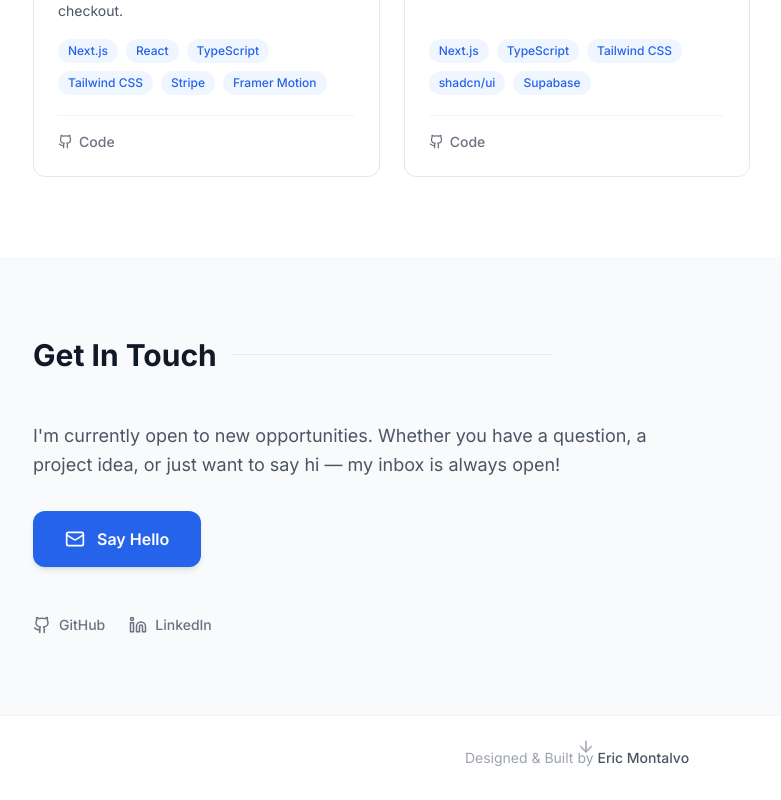
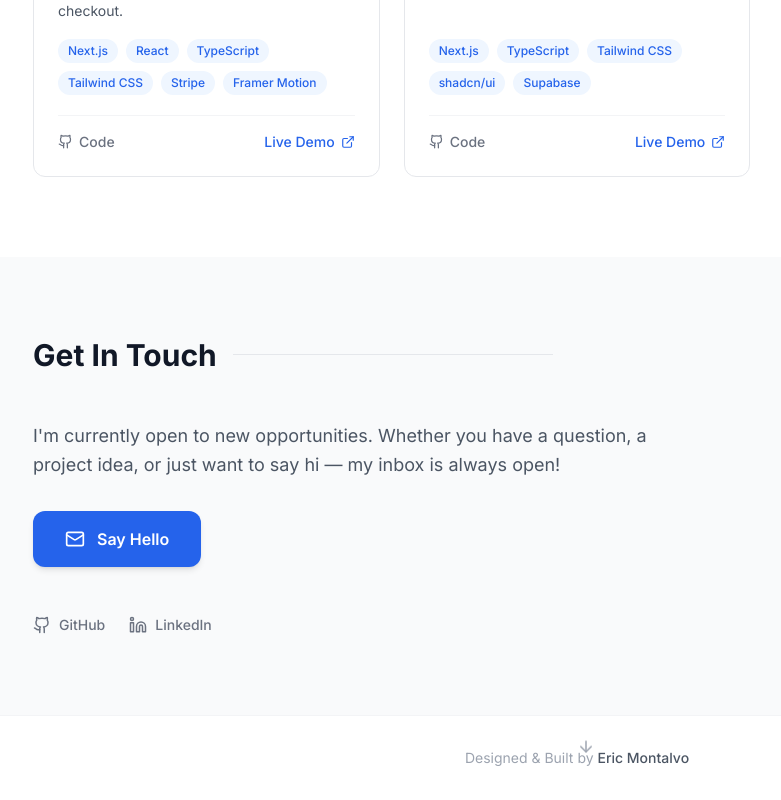
Before and after one commit to ericmontalvo12/Portfolio-Website, a Next.js app: page / in a window 1280 px wide. Shown: the part 1828-2628 px from the top of the page, without its empty margins (63-844 px from the left). Built offline with nearby package versions, Linux system fonts and the light colour scheme.

Commit message:
Add live URLs for both projects
- Rock Mountain Performance: rockmountainperformance.com
- Invntrymngmnt: inventory-management-orcin-ten.vercel.app

https://claude.ai/code/session_01UaoFTsVkpoWWzS6AYrDsGC

```diff
--- a/src/data/projects.ts
+++ b/src/data/projects.ts
@@ -18,6 +18,7 @@ export const projects: Project[] = [
       "A full-featured ecommerce storefront for a performance parts brand. Built with Next.js 16 and React 19, featuring product browsing, cart management, and Stripe-powered checkout.",
     image: "/projects/rock-mountain-performance.png",
     tags: ["Next.js", "React", "TypeScript", "Tailwind CSS", "Stripe", "Framer Motion"],
+    liveUrl: "https://rockmountainperformance.com/",
     githubUrl: "https://github.com/ericmontalvo12/rock-v1",
     featured: true,
   },
@@ -28,6 +29,7 @@ export const projects: Project[] = [
       "An inventory management MVP that helps small businesses track stock levels, manage products, and monitor supply in real time. Built with Next.js and backed by Supabase.",
     image: "/projects/invntrymngmnt.png",
     tags: ["Next.js", "TypeScript", "Tailwind CSS", "shadcn/ui", "Supabase"],
+    liveUrl: "https://inventory-management-orcin-ten.vercel.app/dashboard",
     githubUrl: "https://github.com/ericmontalvo12/Invntrymngmnt",
     featured: true,
   },
```
